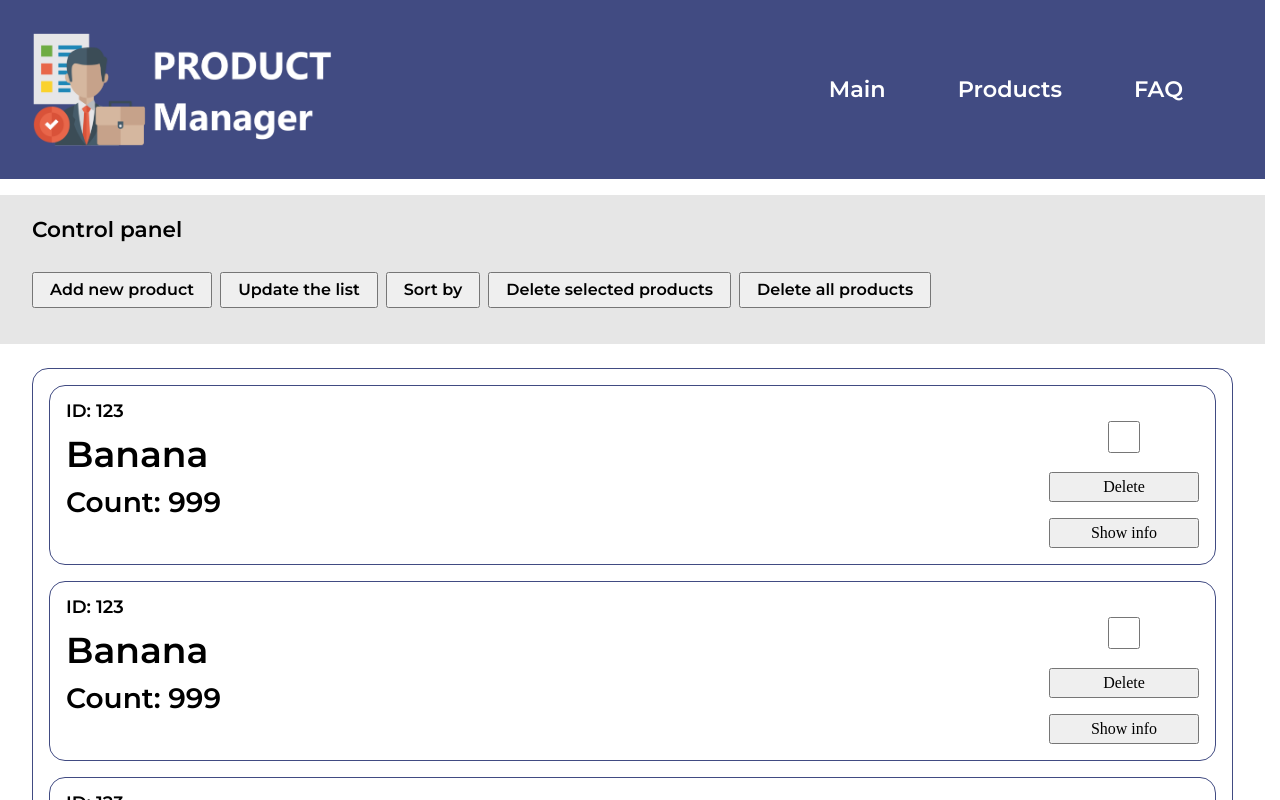
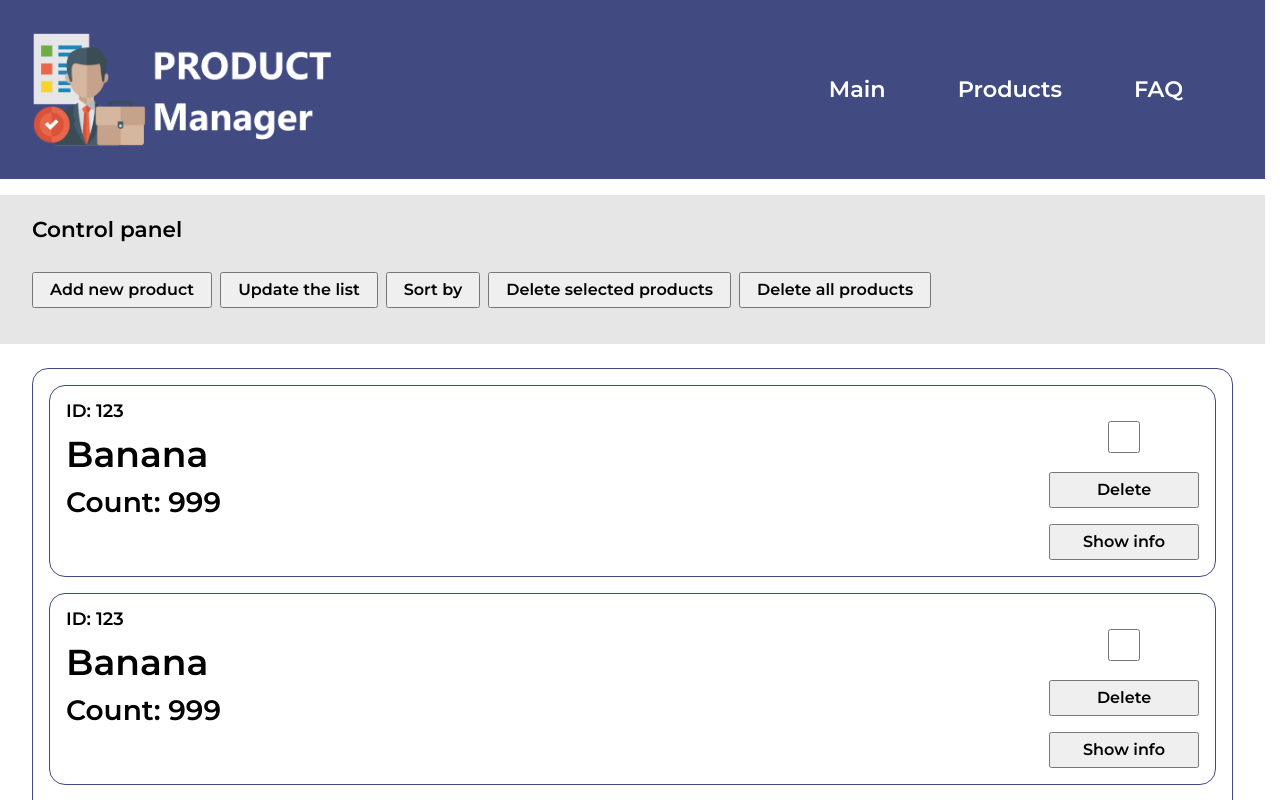
Before and after one commit to RusikHunter/Products-Manager, a React (Vite) app: page /products in a window 1280 px wide. Shown: the top 800 px of the page. Built offline with nearby package versions, Linux system fonts and the light colour scheme.

Commit message:
perf(control button): move the styles for the control button to the utility

```diff
--- a/src/components/ControlPanel/ControlPanel.module.scss
+++ b/src/components/ControlPanel/ControlPanel.module.scss
@@ -31,8 +31,3 @@
     @include fluid-text(24, 18);
     @include font(var(--font-family), 400, 1);
 }
-
-.button {
-    padding: 8px 16px;
-    @include font(var(--font-family), 400, 1);
-}
--- a/src/components/ControlPanel/ControlPanel.tsx
+++ b/src/components/ControlPanel/ControlPanel.tsx
@@ -20,7 +20,7 @@ function ControlPanel() {
                         <nav className={styles.button_navigation}>
                             <div className={styles.button_wrap}>
                                 {buttons.map(({ name }) => (
-                                    <button className={styles.button}>{name}</button>
+                                    <button className={`${styles.button} button__control`}>{name}</button>
                                 ))}
                             </div>
                         </nav>
--- a/src/components/Product/Product.tsx
+++ b/src/components/Product/Product.tsx
@@ -16,9 +16,9 @@ function Product() {
                     <label htmlFor="checkbox__select__1"></label>
                     <input className={styles.checkbox__select} id="checkbox__select__1" type="checkbox" />
 
-                    <button className={styles.button__delete}>Delete</button>
+                    <button className={`${styles.button__delete} button__control`}>Delete</button>
 
-                    <button className={styles.button__info}>Show info</button>
+                    <button className={`${styles.button__info} button__control`}>Show info</button>
                 </div>
             </div>
         </article>
--- a/src/styles/_utils.scss
+++ b/src/styles/_utils.scss
@@ -3,6 +3,7 @@
 //
 
 @use "@/styles/media" as *;
+@use "@/styles/mixins" as *;
 
 .container {
     display: flex;
@@ -34,3 +35,8 @@
         padding-block: 32px;
     }
 }
+
+.button__control {
+    padding: 8px 16px;
+    @include font(var(--font-family), 400, 1);
+}
```
